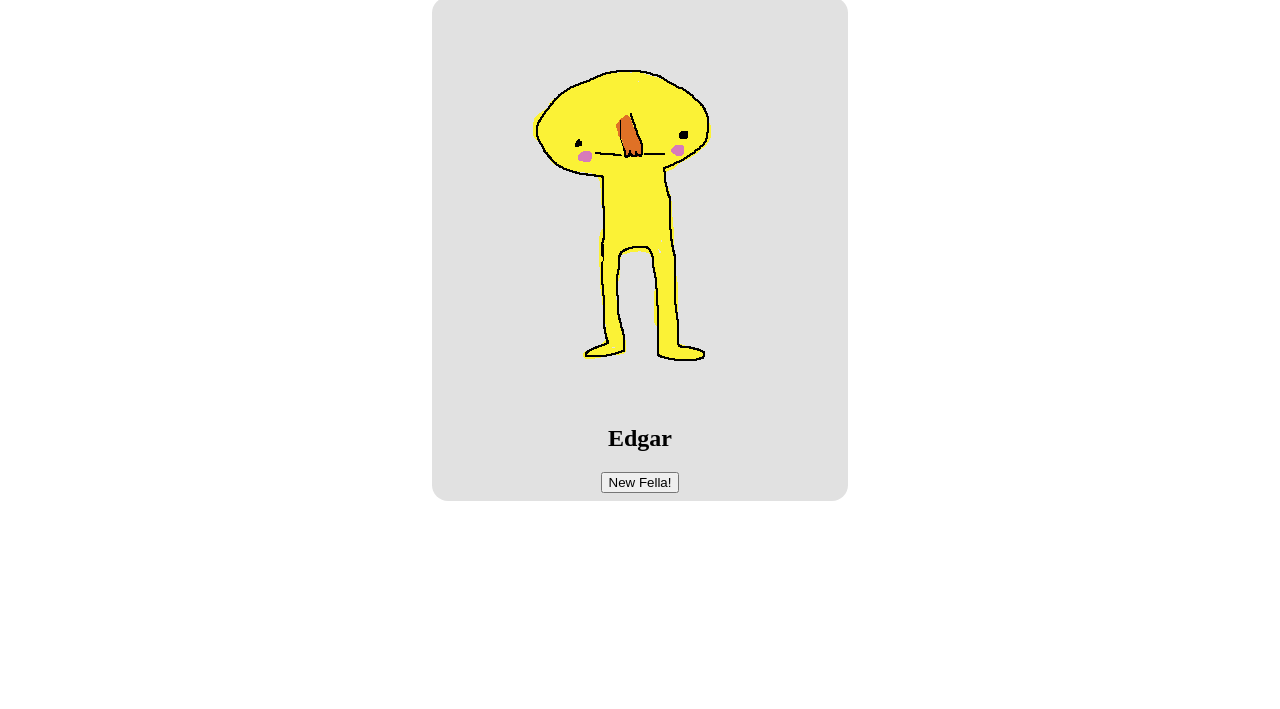
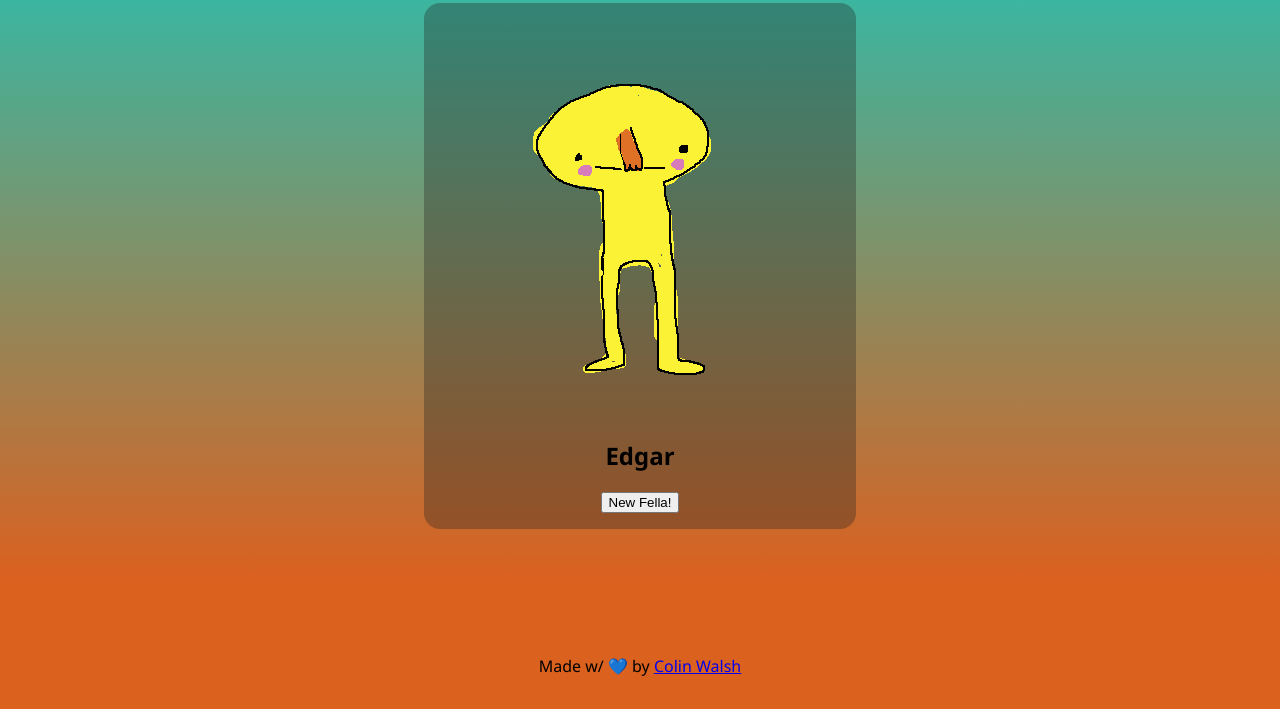
Before and after one commit to beetosu/fella-madlibs, a plain HTML site: page index.html in a window 1280 px wide. Shown: the part 91-800 px from the top of the page. Drawn offline with Linux system fonts and the light colour scheme.

Commit message:
use generate json in html, style a bit better

```diff
--- a/index.css
+++ b/index.css
@@ -1,4 +1,12 @@
+html {
+    height: 100vh;
+    background: rgb(219,97,31);
+    background: linear-gradient(0deg, rgba(219,97,31,1) 16%, rgba(34,195,180,1) 100%);
+    font-family: 'Segoe UI', Tahoma, Geneva, Verdana, sans-serif;
+}
+
 body {
+    height: 95vh;
     display: flex;
     flex-direction: column;
     justify-content: center;
@@ -10,11 +18,15 @@ main {
     flex-direction: column;
     align-items: center;
 
-    background-color: #22222222;
+    background-color: #22222255;
     border-radius: 16px;
-    padding: 8px;
+    padding: 16px;
 }
 
 img {
     width: min(400px, 80vw);
 }
+
+footer {
+    margin-top: auto;
+}
--- a/index.html
+++ b/index.html
@@ -13,4 +13,7 @@
         <h2 id="fellaName"></h2>
         <button onclick="updateFella()">New Fella!</button>
     </main>
+    <footer>
+        Made w/ 💙 by <a href="https://cwalsh.dev">Colin Walsh</a>
+    </footer>
 </body>
--- a/index.js
+++ b/index.js
@@ -10,11 +10,12 @@ async function updateFella() {
     }
 
     const fellaKeys = Object.keys(fellas);
-    const fellaNumber = fellaKeys[Math.floor(Math.random()*fellaKeys.length)]
-    const fellaName = fellas[fellaNumber]
+    const fellaNumber = fellaKeys[Math.floor(Math.random()*fellaKeys.length)];
+    const fellaName = fellas[fellaNumber];
 
-    imgElement.src = `pics/${fellaNumber}.png`
-    nameElement.innerHTML = fellaName
+    imgElement.src = `pics/${fellaNumber}.png`;
+    imgElement.alt = fellaName;
+    nameElement.innerHTML = fellaName;
 }
 
 // grab the JSON file with all of the fella names/images.
@@ -25,6 +26,6 @@ function getFellasJson() {
         return res.json();
     })
     .then((data) => {
-        return data
+        return data;
     })
 }
```
